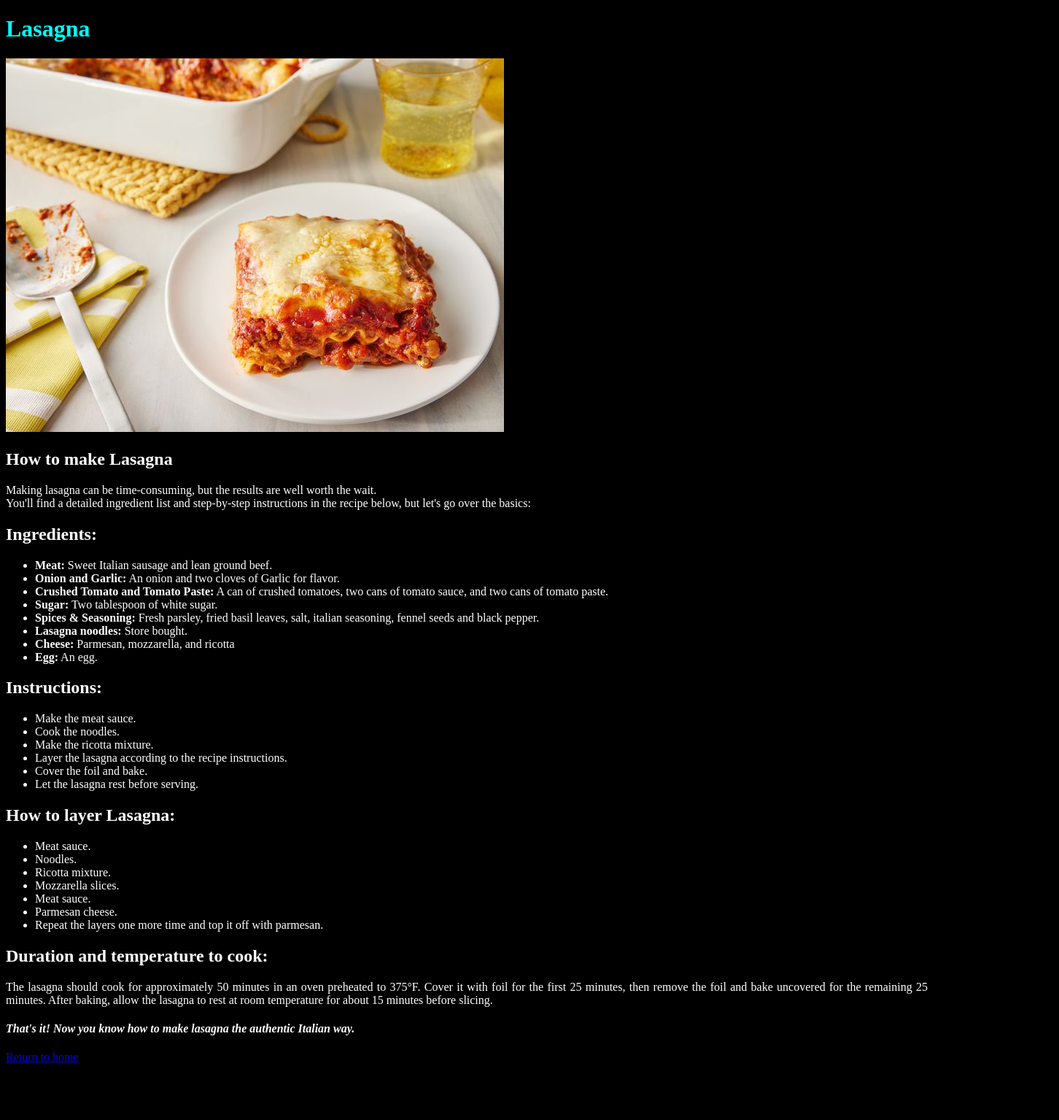
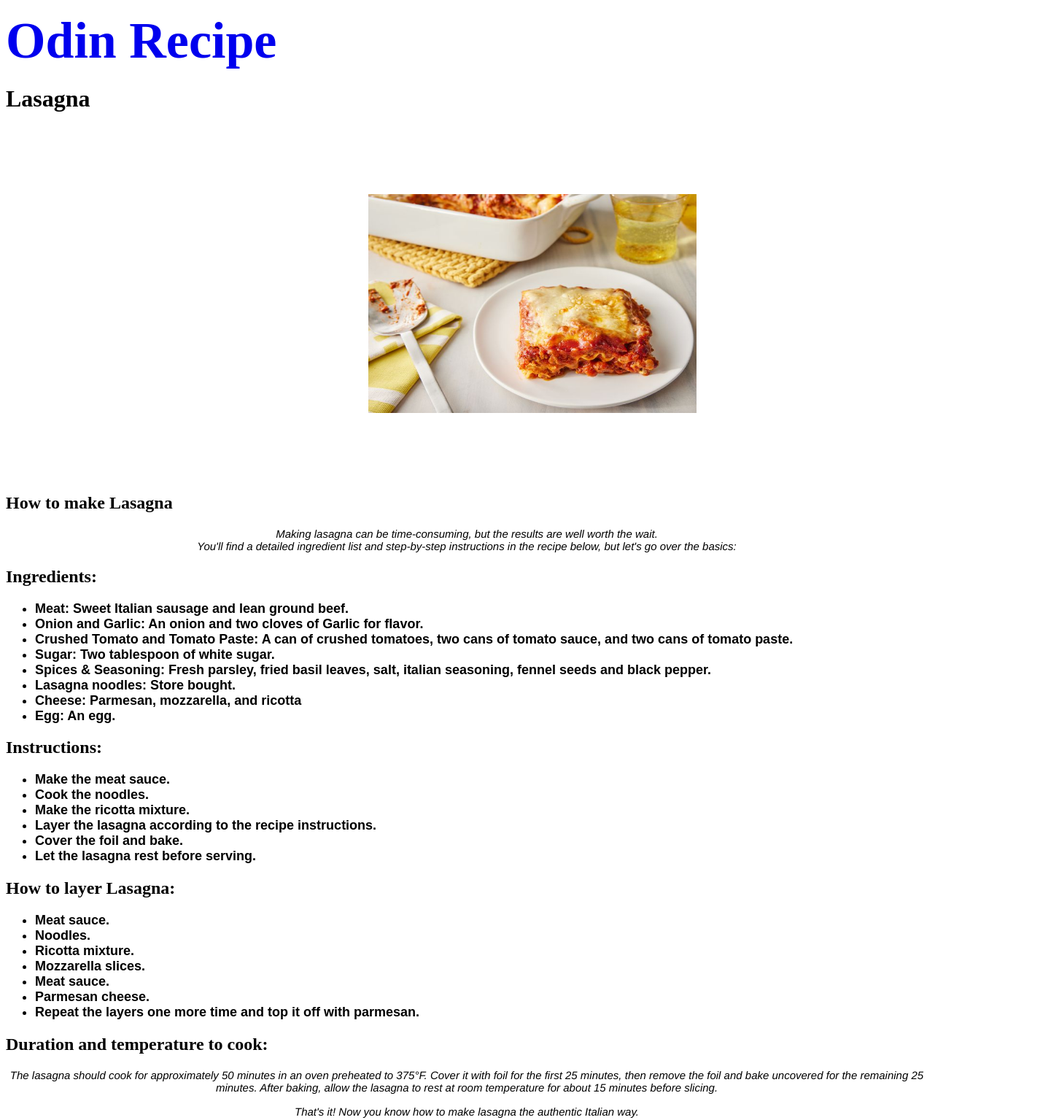
Before and after one commit to dukeshovon/odin-recipes, a plain HTML site: page recipes/lasanga.html in a window 1280 px wide. Shown: the top 1535 px of the page at 73% size, 1452 px wide, since content can reach past the window. Before the commit the page ends 1466 px from the top, so only its background shows below. Drawn offline with Linux system fonts and the light colour scheme.

Commit message:
minor update

```diff
--- a/css/styles.css
+++ b/css/styles.css
@@ -1,17 +1,70 @@
-div {
-    font-family: Arial, Helvetica, sans-serif;
 
+
+.image-container {
+
+    display: flex;
+    justify-content: center;
+    align-items: center;
+    width: 100%;
+}
+
+
+.image {
+    display: block;
+    height: 300px;
+    width: 450px;
 
 }
 
-h1 {
+div {
+    padding: 90px;
+    text-align: center;
+    margin-bottom: 10px;
+    font-family: Arial, Helvetica, sans-serif;
+    width: 500px;
+    height: fit-content;
+    color: #fff;
+}
 
-    color: aqua;
+.narrate {
+        font-size: 15px;
+        font-style: italic;
+        font-family: 'Franklin Gothic Medium', 'Arial Narrow', Arial, sans-serif;
+        text-align: center;
+}
+
+
+.ins {
+    font-size: 51px;
+    font-style: italic;
+    font-family: 'Segoe UI', Tahoma, Geneva, Verdana, sans-serif;
+    color: black;
+    text-align: center;
+}
+
+li {
+    font-size: 18px;
+    font-family:  Arial, sans-serif;
+    font-weight: bolder;
 }
 
 body {
-    color: rgb(255, 255, 255);
-    background-color: black;
+
     text-align: justify;
 
 }
+
+.home {
+    font-size: 30px ;
+    font-weight: bold;
+    line-height: 1.5 ;
+
+}
+
+.title {
+
+    font-size: 70px;
+    font-weight: bold;
+    text-decoration: wavy;
+    text-align: center;
+}
--- a/recipes/lasanga.html
+++ b/recipes/lasanga.html
@@ -7,27 +7,34 @@
     <link rel="stylesheet" href="../css/styles.css">
 </head>
 <body>
+    <p><a href="../index.html" class="title">Odin Recipe</a>
     <h1>Lasagna</h1>
-    <img src="../photo/lasagna.png">
-    <strong><h2>How to make Lasagna</h2></strong>
 
-        <p>
+    <div class="image-container">
+    <img class="image" src="../photo/lasagna.png">
+    </div>
+
+    <h2>How to make Lasagna</h2>
+
+        <p class="narrate">
           Making lasagna can be time-consuming, but the results are well worth the wait.<br> You'll find a detailed ingredient list and step-by-step instructions in the recipe below, but let's go over the basics: </br>
         </p>
 
-    <p>
+
         <h2>Ingredients:</h2>
         <ul>
-            <li><strong>Meat:</strong> Sweet Italian sausage and lean ground beef.</li>
-            <li><strong>Onion and Garlic:</strong> An onion and two cloves of Garlic for flavor.</li>
-            <li><strong>Crushed Tomato and Tomato Paste:</strong> A can of crushed tomatoes,  two cans of tomato sauce, and two cans of tomato paste.</li>
-            <li><strong>Sugar:</strong> Two tablespoon of white sugar.</li>
-            <li><strong>Spices & Seasoning:</strong> Fresh parsley, fried basil leaves, salt, italian seasoning, fennel seeds and black pepper.</li>
-            <li><strong>Lasagna noodles:</strong> Store bought.</li>
-            <li><strong>Cheese:</strong> Parmesan, mozzarella, and ricotta</li>
-            <li><strong>Egg:</strong> An egg.</li>
+            <li>Meat:</> Sweet Italian sausage and lean ground beef.</li>
+            <li>Onion and Garlic:</> An onion and two cloves of Garlic for flavor.</li>
+            <li>Crushed Tomato and Tomato Paste:</> A can of crushed tomatoes,  two cans of tomato sauce, and two cans of tomato paste.</li>
+            <li>Sugar:</> Two tablespoon of white sugar.</li>
+            <li>Spices & Seasoning:</> Fresh parsley, fried basil leaves, salt, italian seasoning, fennel seeds and black pepper.</li>
+            <li>Lasagna noodles:</> Store bought.</li>
+            <li>Cheese:</> Parmesan, mozzarella, and ricotta</li>
+            <li>Egg:</> An egg.</li>
         </ul>
-        <strong><h2>Instructions:</h2></strong>
+
+
+        <h2>Instructions:</h2></>
         <ul>
             <li>Make the meat sauce.</li>
             <li>Cook the noodles.</li>
@@ -48,9 +55,9 @@
         </ul>
     </ul>
          <strong><h2>Duration and temperature to cook:</h2></strong>
-         <p>The lasagna should cook for approximately 50 minutes in an oven preheated to 375°F. Cover it with foil for the first 25 minutes, then remove the foil and bake uncovered for the remaining 25 minutes. After baking, allow the lasagna to rest at room temperature for about 15 minutes before slicing.</p>
+         <p class="narrate">The lasagna should cook for approximately 50 minutes in an oven preheated to 375°F. Cover it with foil for the first 25 minutes, then remove the foil and bake uncovered for the remaining 25 minutes. After baking, allow the lasagna to rest at room temperature for about 15 minutes before slicing.</p>
     </p>
-    <em><h4>That's it! Now you know how to make lasagna the authentic Italian way.</h4></em>
+    <p class="narrate"> That's it! Now you know how to make lasagna the authentic Italian way.</p>
 
 
 
@@ -59,6 +66,8 @@
         <a href="../index.html">Return to home</a>
         </footer>
 
+
+
 </body>
 
 </html>
```
Also changed, not shown: recipes/bbq-rib.html (+20 -15 lines), recipes/hsoup.html (+18 -17 lines).
